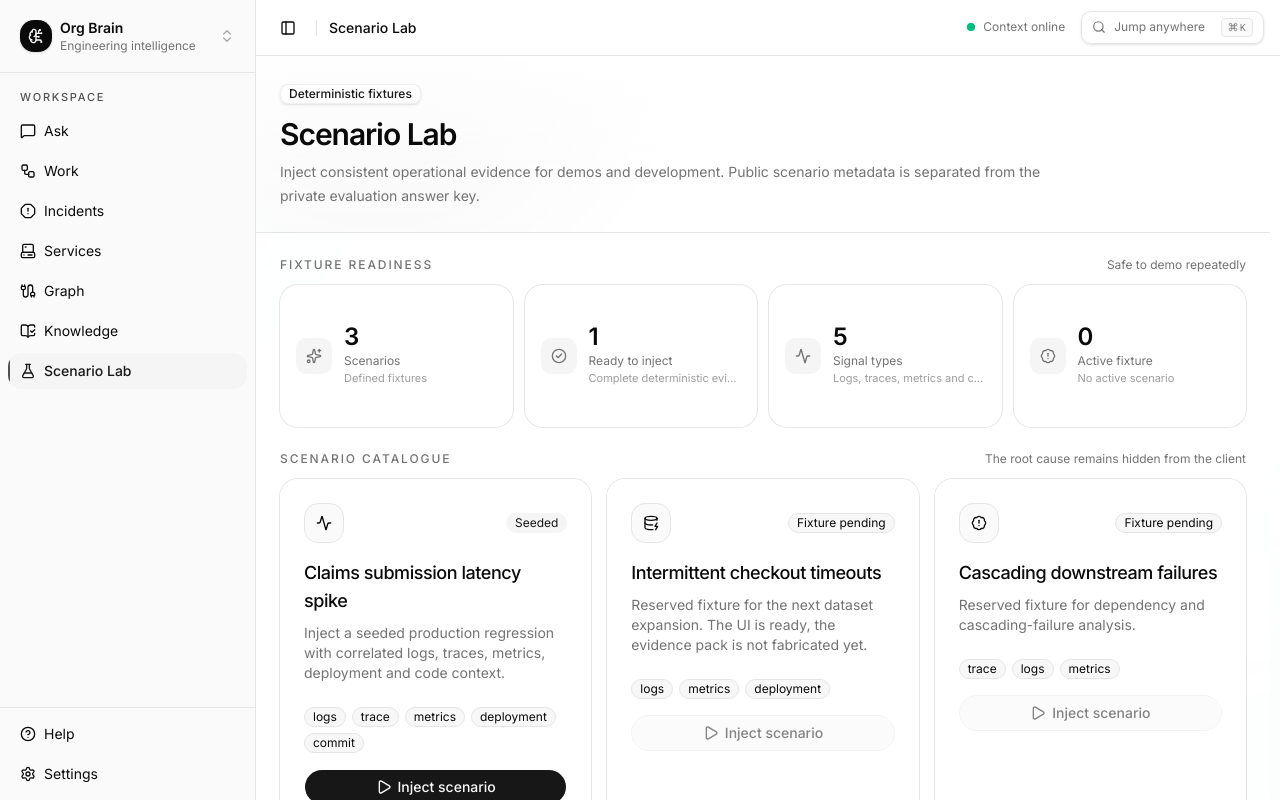
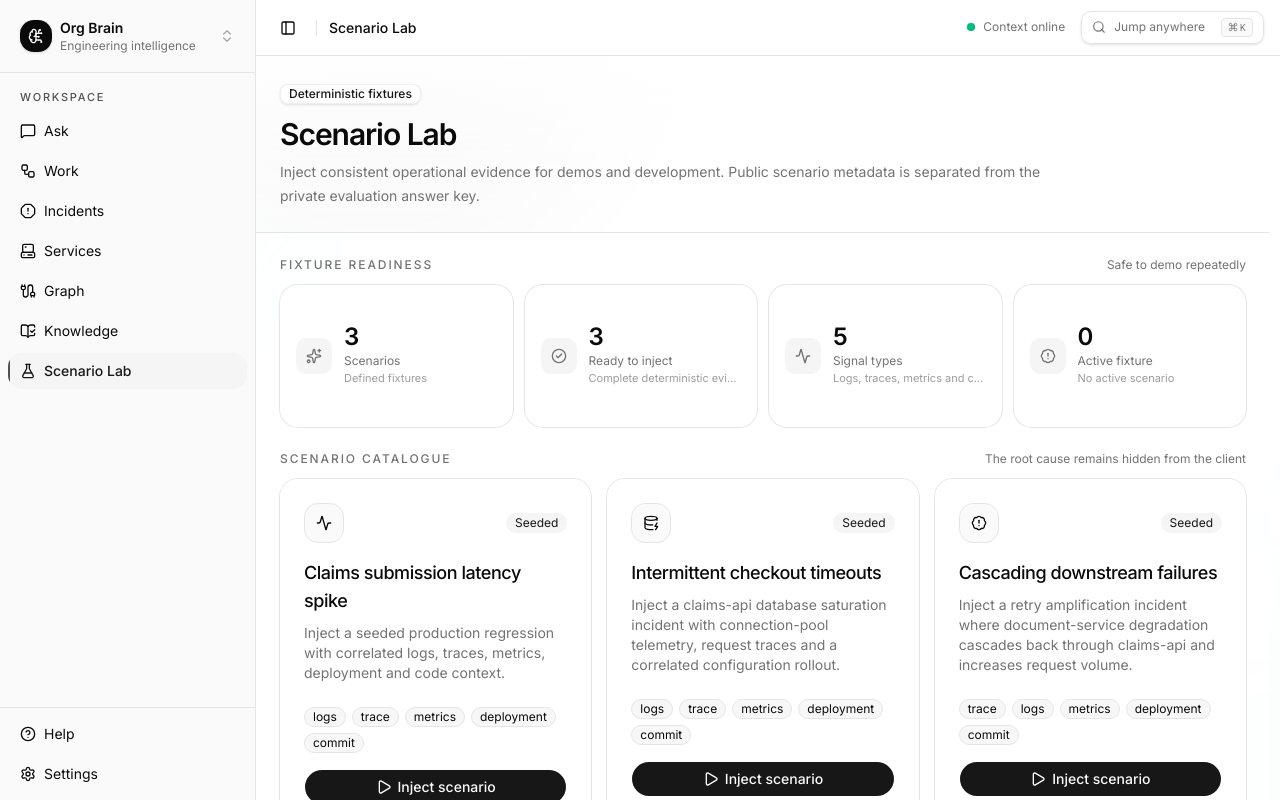
Before and after one commit to rishitshivesh/org-brain, a Next.js app: page /scenario-lab in a window 1280 px wide. Built offline with nearby package versions, Linux system fonts and the light colour scheme.

Commit message:
expand scenario lab fixtures

```diff
--- a/data/scenarios/public.ts
+++ b/data/scenarios/public.ts
@@ -23,18 +23,20 @@ export const publicScenarios: PublicScenarioDefinition[] = [
     id: "database-pool",
     title: "Intermittent checkout timeouts",
     description:
-      "Reserved fixture for the next dataset expansion. The UI is ready, the evidence pack is not fabricated yet.",
-    ready: false,
-    signals: ["logs", "metrics", "deployment"],
+      "Inject a claims-api database saturation incident with connection-pool telemetry, request traces and a correlated configuration rollout.",
+    ready: true,
+    incidentId: "INC-2417",
+    signals: ["logs", "trace", "metrics", "deployment", "commit"],
     category: "availability",
   },
   {
     id: "retry-storm",
     title: "Cascading downstream failures",
     description:
-      "Reserved fixture for dependency and cascading-failure analysis.",
-    ready: false,
-    signals: ["trace", "logs", "metrics"],
+      "Inject a retry amplification incident where document-service degradation cascades back through claims-api and increases request volume.",
+    ready: true,
+    incidentId: "INC-2424",
+    signals: ["trace", "logs", "metrics", "deployment", "commit"],
     category: "dependency",
   },
 ];
```
